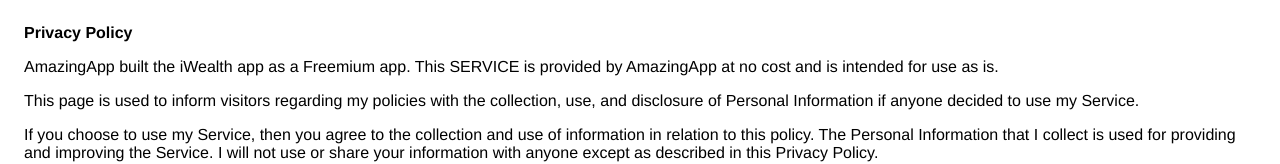
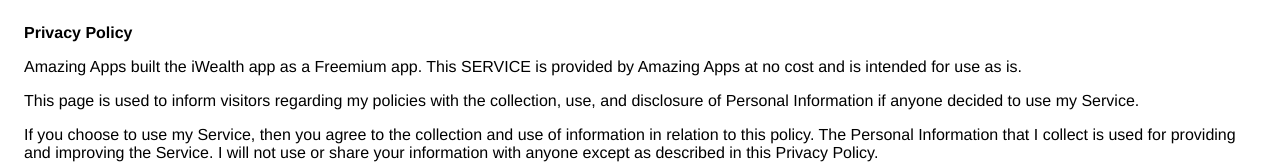
Before and after one commit to sudostudio/sudostudio.github.io, a plain HTML site: page wealth/privacy-policy.html in a window 1280 px wide. Shown: the top 164 px of the page. Drawn offline with Linux system fonts and the light colour scheme.

Commit message:
Update privacy-policy.html

```diff
--- a/wealth/privacy-policy.html
+++ b/wealth/privacy-policy.html
@@ -16,8 +16,8 @@
             Privacy Policy
         </strong>
         <p>
-            AmazingApp built the iWealth app as a Freemium app. This SERVICE is provided
-            by AmazingApp at no cost and is intended for use as is.
+            Amazing Apps built the iWealth app as a Freemium app. This SERVICE is provided
+            by Amazing Apps at no cost and is intended for use as is.
         </p>
         <p>
             This page is used to inform visitors regarding my policies with the collection,
```
